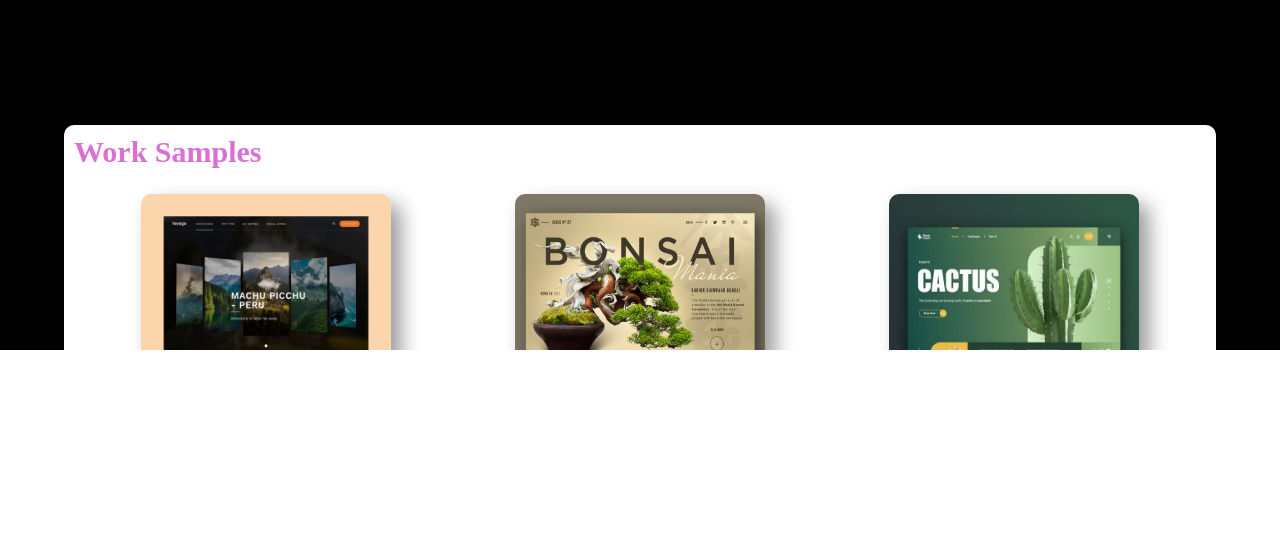
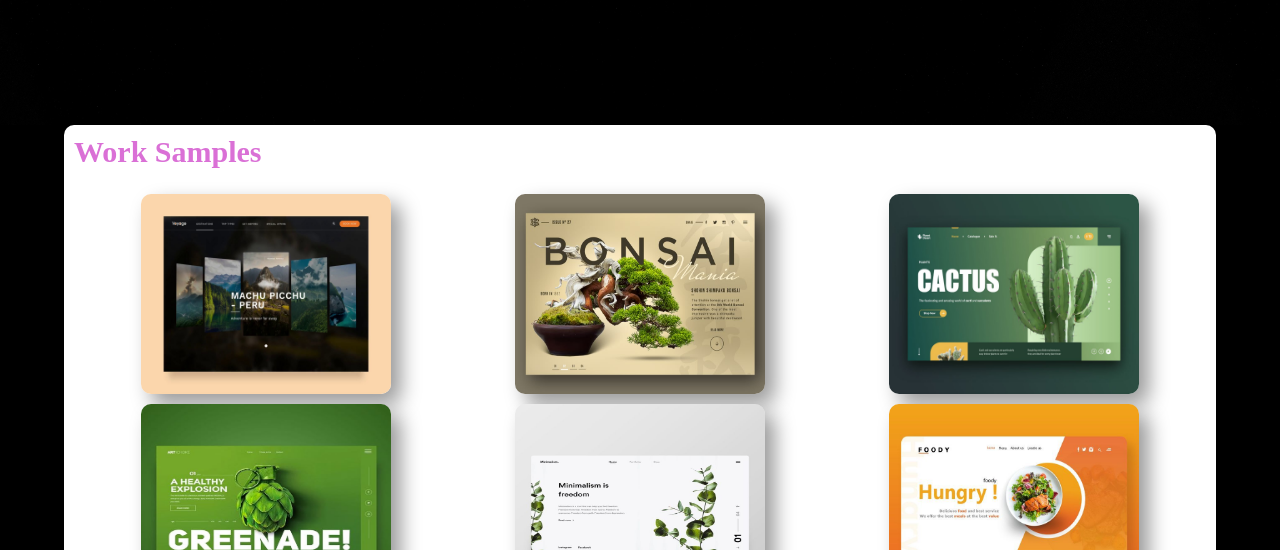
Before and after one commit to deolsourav/Portfolio, a plain HTML site: page index.html in a window 1280 px wide. Shown: the part 1250-1800 px from the top of the page. Before the commit the page ends 1600 px from the top, so only its background shows below. Drawn offline with nearby package versions, Linux system fonts and the light colour scheme; a web font is replaced by a local one.

Commit message:
updates in css

```diff
--- a/style.css
+++ b/style.css
@@ -168,7 +168,6 @@ h1:hover{
     background-size: contain;
     color: #fff;
     position: relative;
-    overflow: hidden;
 }
 h3{
     padding-top: 70px;
@@ -240,7 +239,7 @@ h4 {
 #page-3{
     width: 100%;
     background-color: #000;
-    overflow: hidden;
+
 }
 
 #artWork{
@@ -314,6 +313,7 @@ h4 {
     height: 100vh;
     background-color: #000;
     overflow: hidden;
+
 }
 #page-4 h2{
     color: #fff;
```
